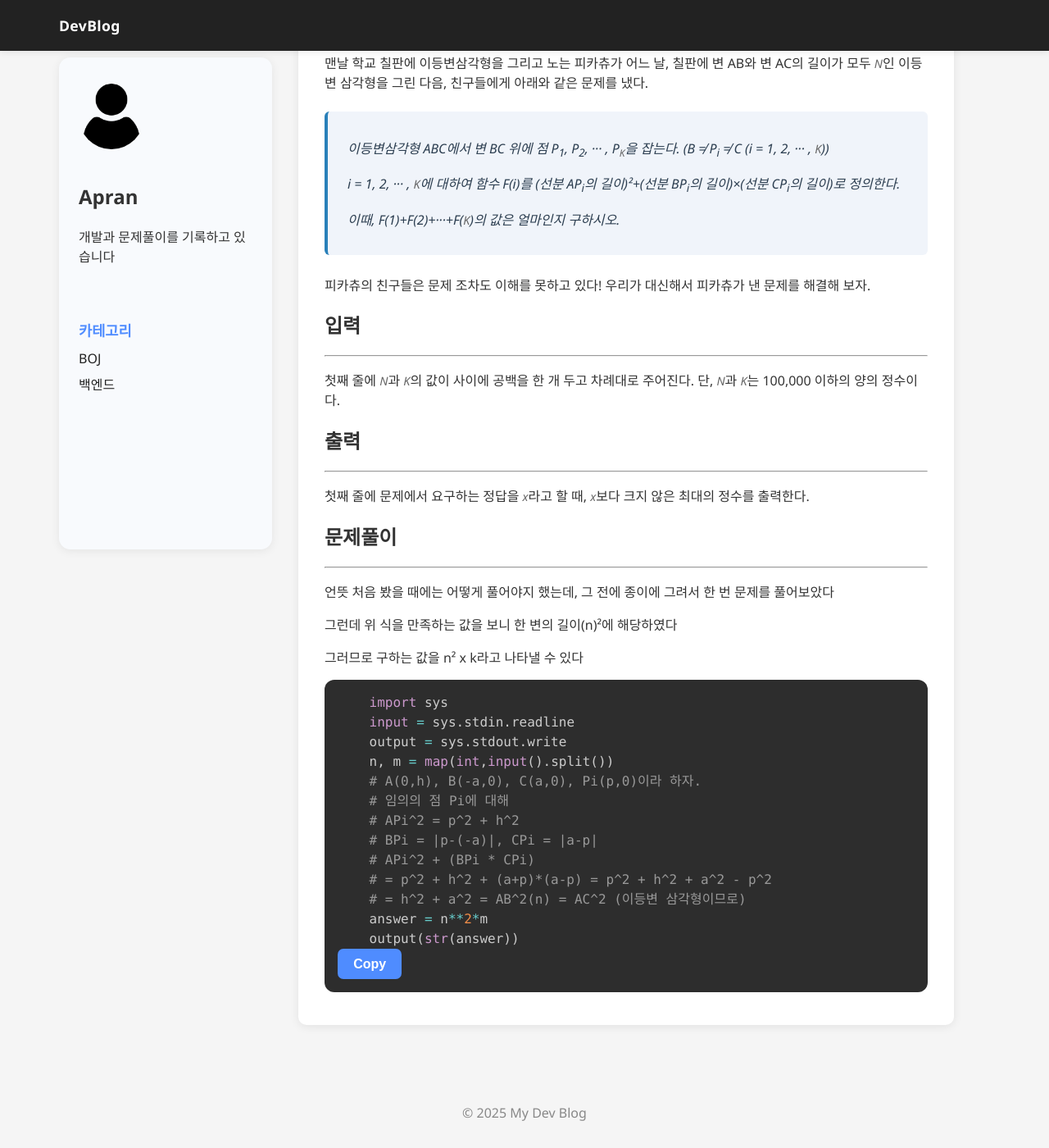
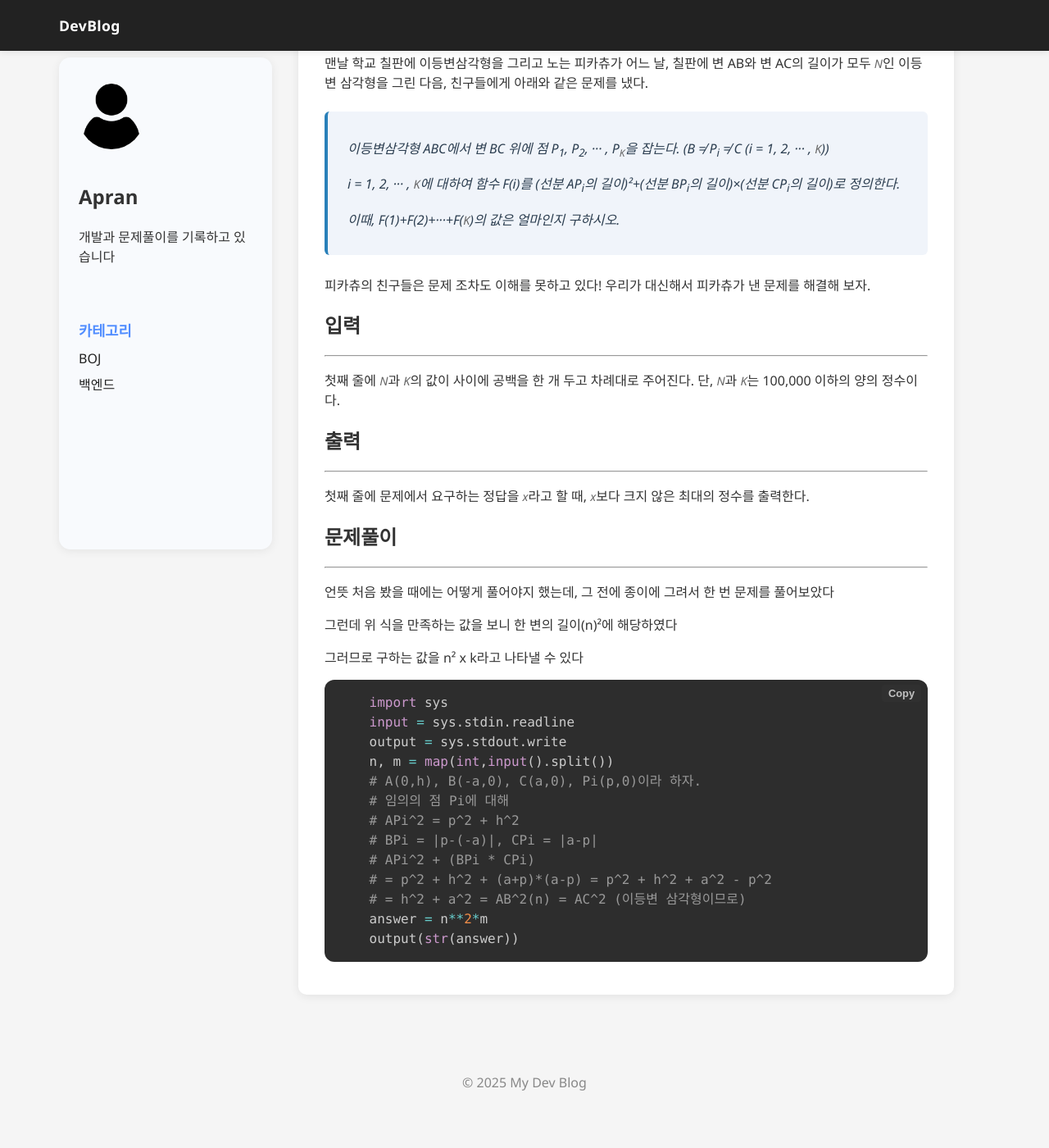
Before and after one commit to apran42/mydevblog, a Jekyll site: the page built from _posts/BOJ/Math/2025-10-02-16488-피카츄가 낸 어려운 문제.md, in a window 1280 px wide and 1400 px high, scrolled down 480 px. Shown: the whole window at 82% size. Built offline with Jekyll 4.4.1, drawn with Linux system fonts in a browser that asks for light colours; after the commit the page ends 1843 px from its top, so only the background shows below that.

Commit message:
Add: copy/paste 추가에 따른 css

```diff
--- a/assets/css/post.css
+++ b/assets/css/post.css
@@ -153,6 +153,7 @@ pre[class*="language-"] {
     overflow-x: auto; /* 코드 가로 스크롤 가능하게 */
     font-family: "Fira Code", "JetBrains Mono", monospace;
     font-size: 0.95rem; /* 모바일 대비 폰트 사이즈 조정 */
+    position: relative;
 }
 
 code[class*="language-"] {
@@ -229,6 +230,26 @@ code[class*="language-"] {
 
 .category-nav a:hover {
     color: #4f8cff;
+}
+
+.copy-button {
+  position: absolute;
+  top: 6px;
+  right: 8px;
+  padding: 3px 8px;
+  background: #333;
+  color: #fff;
+  border: none;
+  border-radius: 4px;
+  font-size: 0.8rem;
+  cursor: pointer;
+  opacity: 0.7;
+  transition: opacity 0.2s, background 0.2s;
+}
+
+.copy-button:hover {
+  opacity: 1;
+  background: #555;
 }
 
 /* ======================================= */
```
